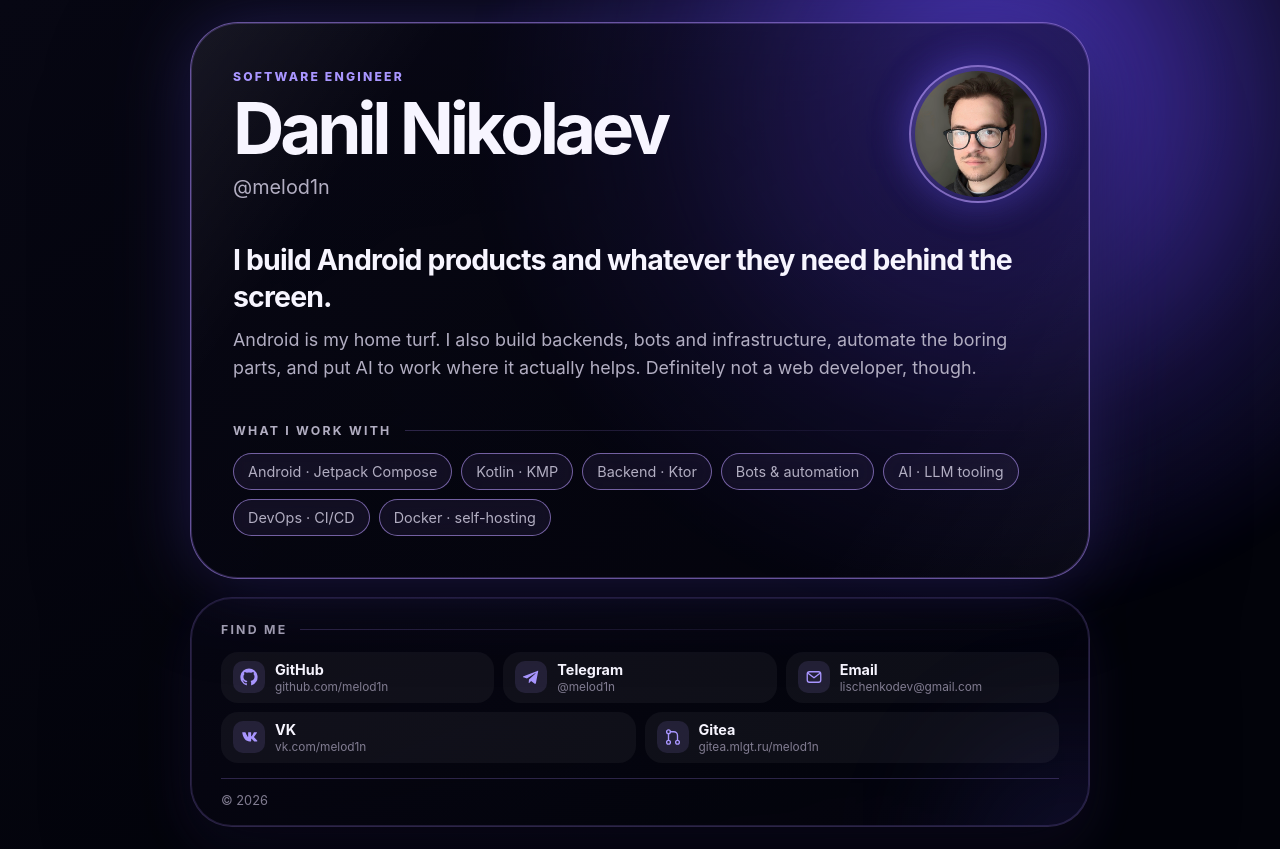
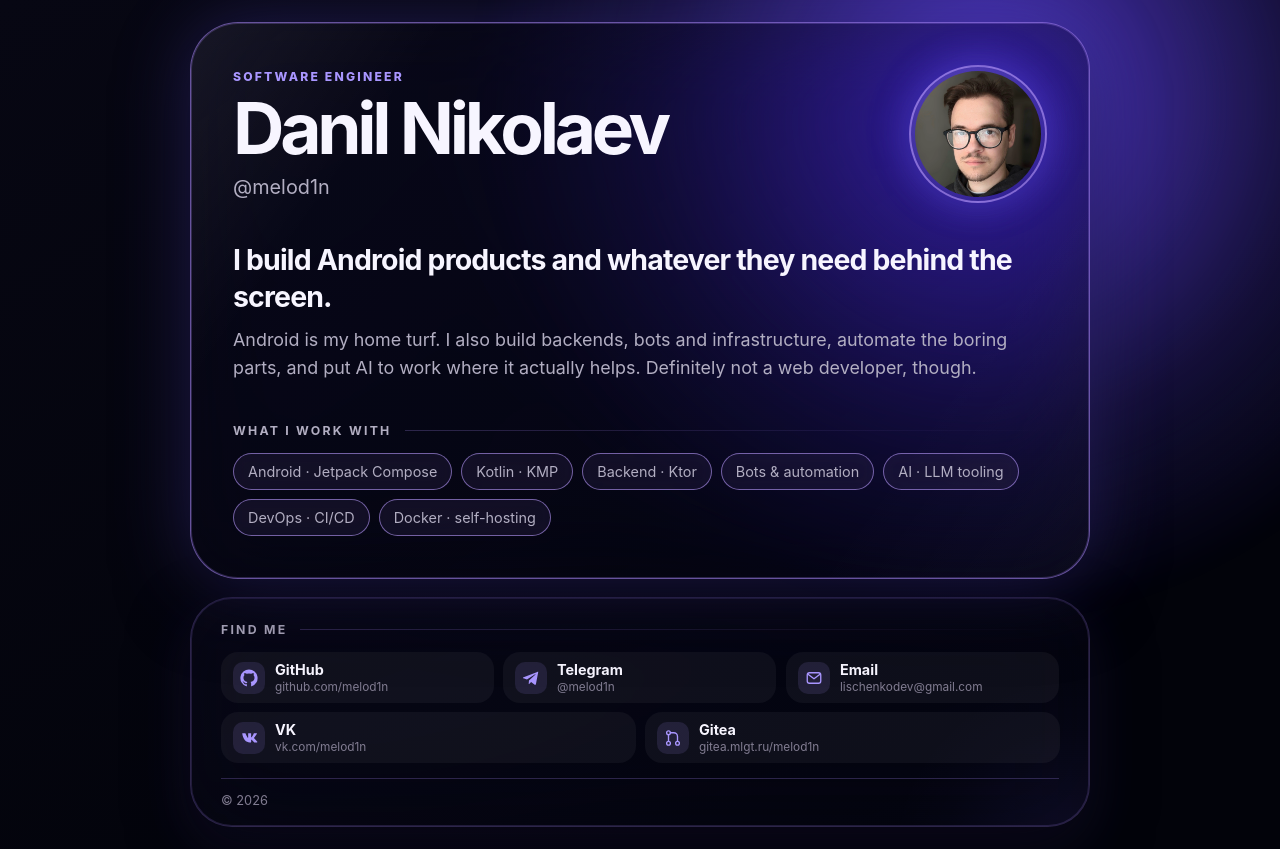
Before and after one commit to melod1n/melod1n.github.io, a plain HTML site: page index.html in a window 1280 px wide. Drawn offline with Linux system fonts and the light colour scheme.

Commit message:
some performance updates

```diff
--- a/assets/css/styles.css
+++ b/assets/css/styles.css
@@ -216,7 +216,6 @@ a {
 
 .profile-shell {
   width: min(100%, var(--content-width));
-  filter: drop-shadow(0 28px 56px var(--shadow));
 }
 
 .glass-card {
@@ -432,13 +431,18 @@ a {
 .contact-drawer::after {
   content: "";
   position: absolute;
-  width: 250px;
+  width: 360px;
   aspect-ratio: 1;
-  right: -110px;
-  bottom: -155px;
+  right: -165px;
+  bottom: -215px;
   border-radius: 50%;
-  background: var(--glow);
-  filter: blur(70px);
+  background: radial-gradient(
+    circle,
+    color-mix(in srgb, var(--glow) 82%, transparent) 0%,
+    color-mix(in srgb, var(--glow) 42%, transparent) 30%,
+    color-mix(in srgb, var(--glow) 14%, transparent) 52%,
+    transparent 72%
+  );
   opacity: 0.4;
   pointer-events: none;
 }
@@ -462,6 +466,10 @@ a {
 }
 
 .profile-link {
+  position: relative;
+  isolation: isolate;
+  overflow: hidden;
+  contain: paint;
   min-width: 0;
   flex: 1 1 var(--link-basis);
   min-height: 50px;
@@ -474,12 +482,31 @@ a {
   border-radius: 17px;
   background: var(--link-bg);
   text-decoration: none;
-  transition: border-color 180ms ease, background 180ms ease, transform 180ms ease;
+  transition: border-color 180ms ease, transform 180ms ease;
+}
+
+.profile-link::before {
+  content: "";
+  position: absolute;
+  inset: 0;
+  z-index: 0;
+  background: var(--link-bg-hover);
+  opacity: 0;
+  transition: opacity 180ms ease;
+  pointer-events: none;
+}
+
+.profile-link > * {
+  position: relative;
+  z-index: 1;
+}
+
+.profile-link:hover::before {
+  opacity: 1;
 }
 
 .profile-link:hover {
   border-color: var(--border-soft);
-  background: var(--link-bg-hover);
   transform: translateY(-1px);
 }
 
```
